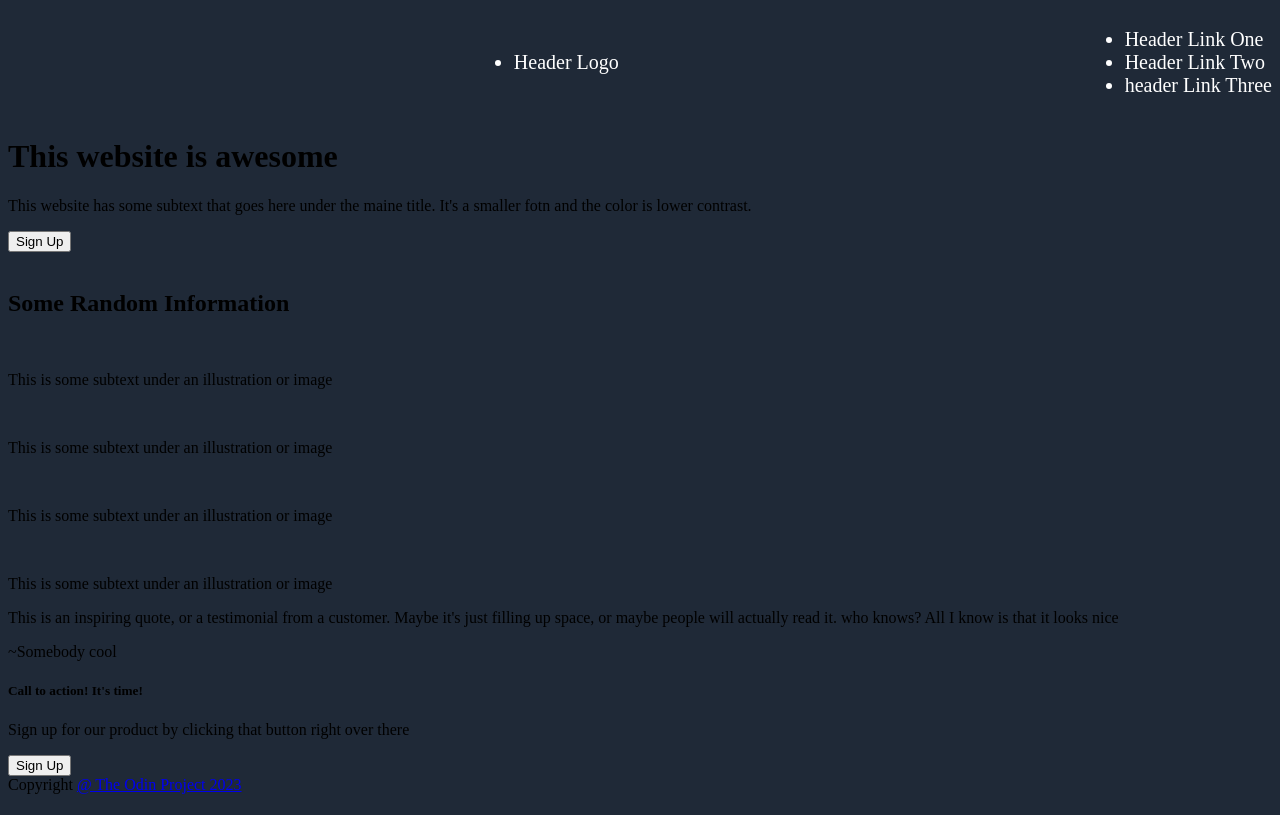
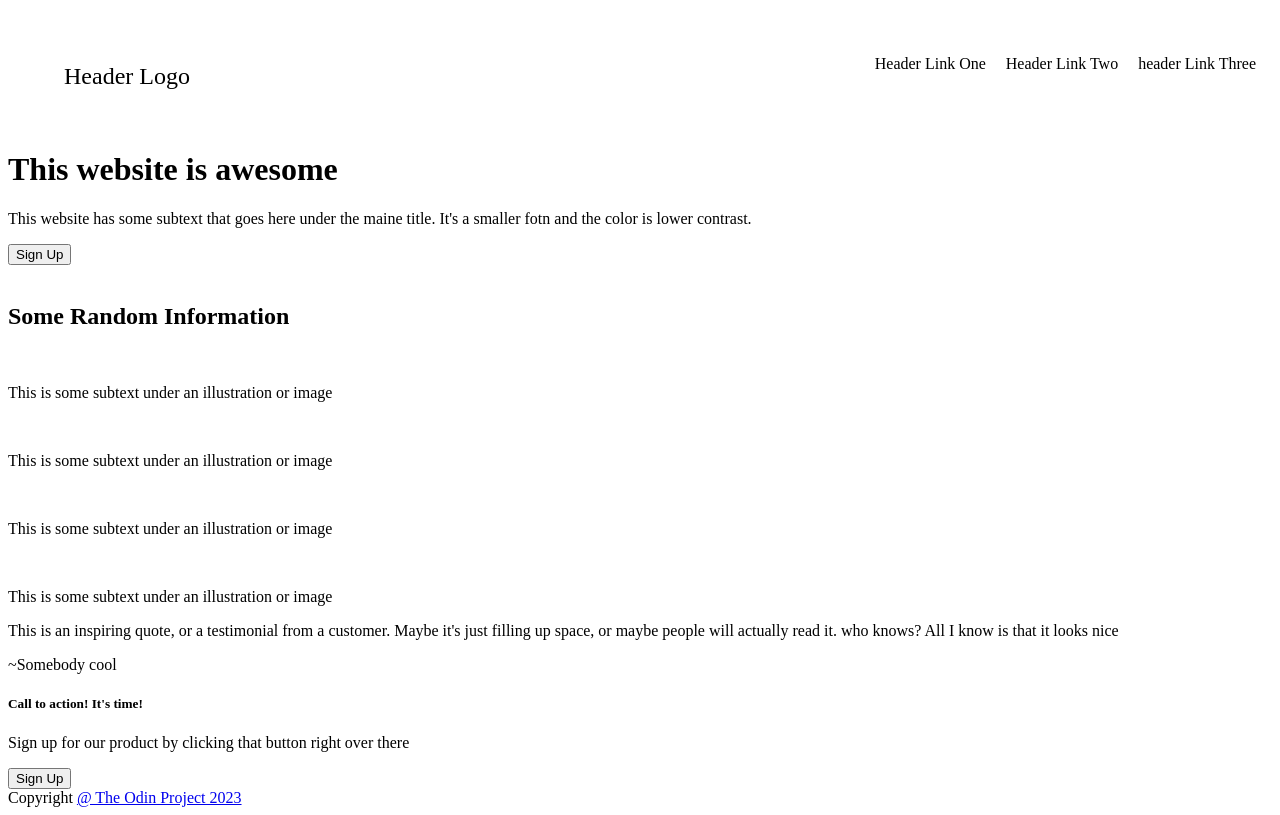
Before and after one commit to Ocean00230/Landing-Page-Project-V, a plain HTML site: page index.html in a window 1280 px wide. Drawn offline with Linux system fonts and the light colour scheme.

Commit message:
style.css

```diff
--- a/style.css
+++ b/style.css
@@ -1,17 +1,24 @@
-body {
-    background-color: #1F2937;
+.border {
+    border: 40px;
 }
+
 .header {
+    display:flex;
+    justify-content: space-between;
+    padding: 16px;
+
+}
+
+#bar {
     display: flex;
-    font-size: 20px;
-    color: white;
-    justify-content: flex-end;
+    gap: 20px;
+    justify-content: space-between;
+    list-style: none;
+    padding-top: 15px;
 }
-.li {
-    padding: 10px;
- }
 
 #logo {
-    justify-content:flex-end;
-    margin: auto;
+    list-style: none;
+    font-size: 24px;
+    padding-top: 15px;
 }
```
